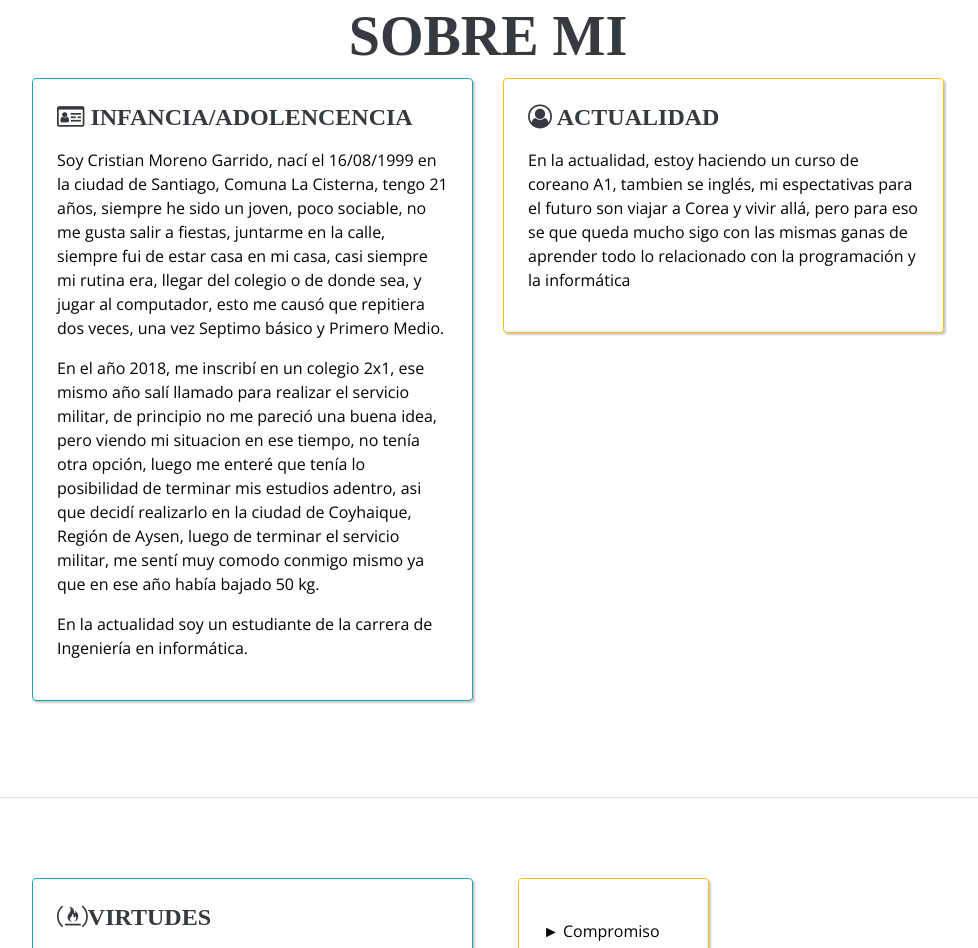
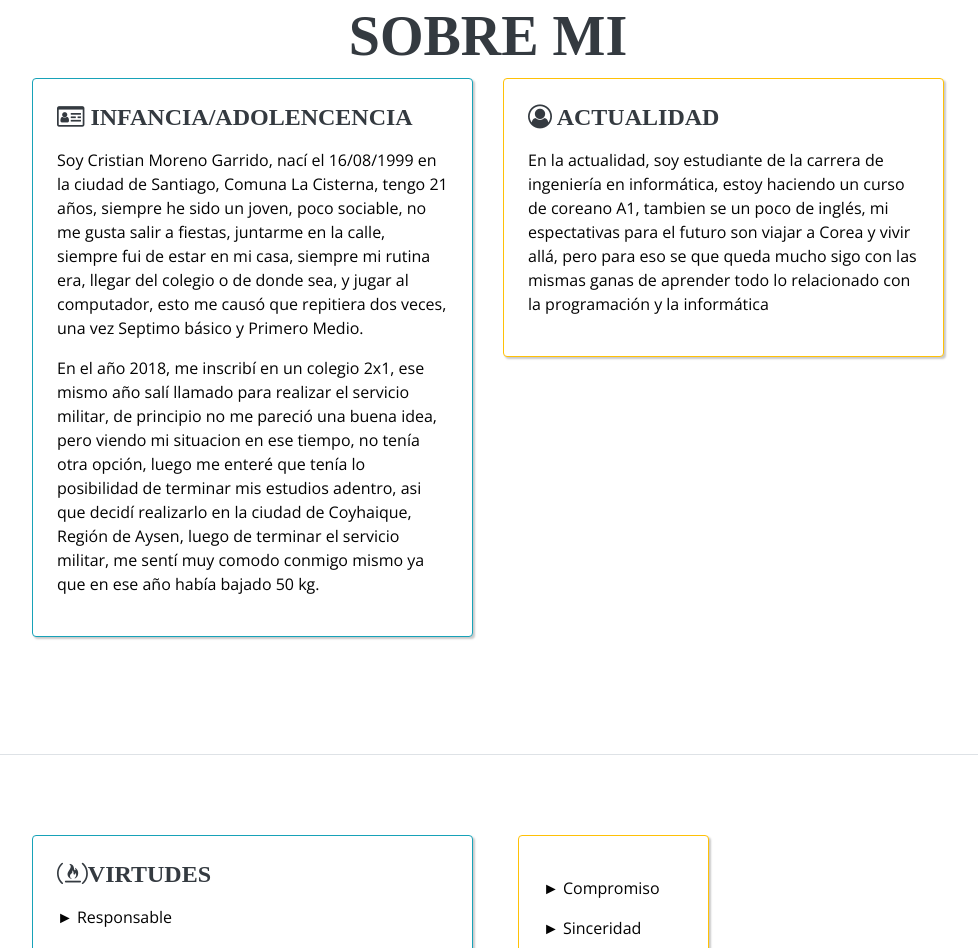
Before and after one commit to hyoz1n/Perfil.ProfesionalFinal, a plain HTML site: page index.html in a window 1280 px wide. Shown: the part 845-1793 px from the top of the page, without its empty margins (288-1266 px from the left). Drawn offline with nearby package versions, Linux system fonts and the light colour scheme; a web font is replaced by a local one.

Commit message:
Update index.html

```diff
--- a/index.html
+++ b/index.html
@@ -79,9 +79,9 @@
           <div class="card mx-0 p-4 mb-5" style="border-color: #17a2b8; box-shadow: 2px 2px 2px rgba(0, 0, 0, 0.21);">
             <div class=" resume-content mr-auto">
               <h4 class="mb-3"><i class="fa fa-id-card-o"></i> Infancia/Adolencencia</h4>
-              <p>Soy Cristian Moreno Garrido, nací el 16/08/1999 en la ciudad de Santiago, Comuna La Cisterna, tengo 21 años, siempre he sido un joven, poco sociable, no me gusta salir a fiestas, juntarme en la calle, siempre fui de estar casa en mi casa, casi siempre mi rutina era, llegar del colegio o de donde sea, y jugar al computador, esto me causó que repitiera dos veces, una vez Septimo básico y Primero Medio. </p>
+              <p>Soy Cristian Moreno Garrido, nací el 16/08/1999 en la ciudad de Santiago, Comuna La Cisterna, tengo 21 años, siempre he sido un joven, poco sociable, no me gusta salir a fiestas, juntarme en la calle, siempre fui de estar en mi casa, siempre mi rutina era, llegar del colegio o de donde sea, y jugar al computador, esto me causó que repitiera dos veces, una vez Septimo básico y Primero Medio. </p>
               <p>En el año 2018, me inscribí en un colegio 2x1, ese mismo año salí llamado para realizar el servicio militar, de principio no me pareció una buena idea, pero viendo mi situacion en ese tiempo, no tenía otra opción, luego me enteré que tenía lo posibilidad de terminar mis estudios adentro, asi que decidí realizarlo en la ciudad de Coyhaique, Región de Aysen, luego de terminar el servicio militar, me sentí muy comodo conmigo mismo ya que en ese año había bajado 50 kg. </p>
-              <p>En la actualidad soy un estudiante de la carrera de Ingeniería en informática.</p>
+
             </div>
             <div class="Resumen de mi infacia">
             </div>
@@ -91,7 +91,7 @@
           <div class="card mx-0 p-4 mb-5" style="border-color: #ffc107; box-shadow: 2px 2px 2px rgba(0, 0, 0, 0.21);">
             <div class="resume-content mr-auto">
               <h4 class="mb-3"><i class="fa fa-user-circle-o"></i> Actualidad</h4>
-              <p>En la actualidad, estoy haciendo un curso de coreano A1, tambien se inglés, mi espectativas para el futuro son viajar a Corea y vivir allá, pero para eso se que queda mucho sigo con las mismas ganas de aprender todo lo relacionado con la programación y la informática </p>
+              <p>En la actualidad, soy estudiante de la carrera de ingeniería en informática, estoy haciendo un curso de coreano A1, tambien se un poco de inglés, mi espectativas para el futuro son viajar a Corea y vivir allá, pero para eso se que queda mucho sigo con las mismas ganas de aprender todo lo relacionado con la programación y la informática </p>
             </div>
           </div>
         </div>
@@ -131,7 +131,7 @@
                 <p>► Interés</p>
                 <p>► Implicación</p>
               </div>
-              <div class="Resumen de mi infacia">
+              <div class="">
               </div>
             </div>
           </div>
```
